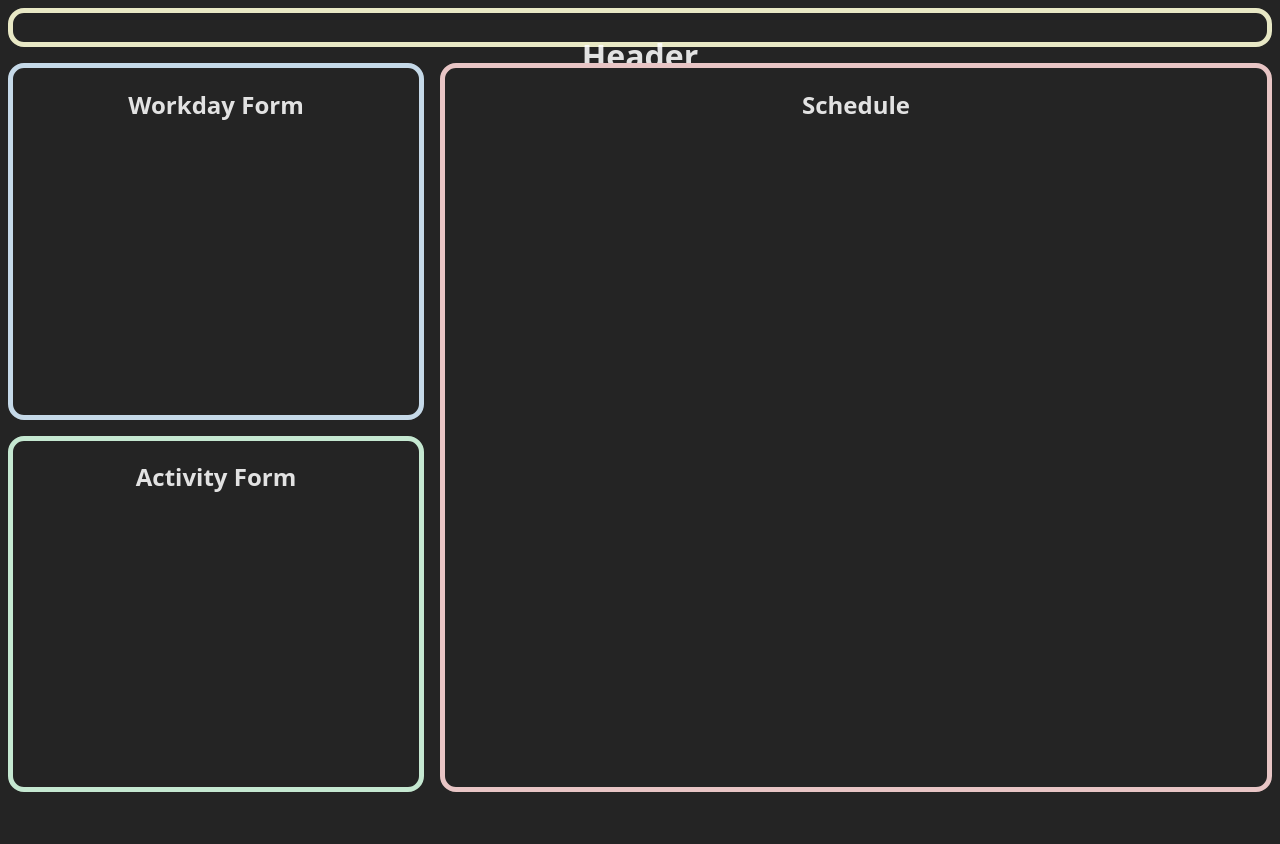
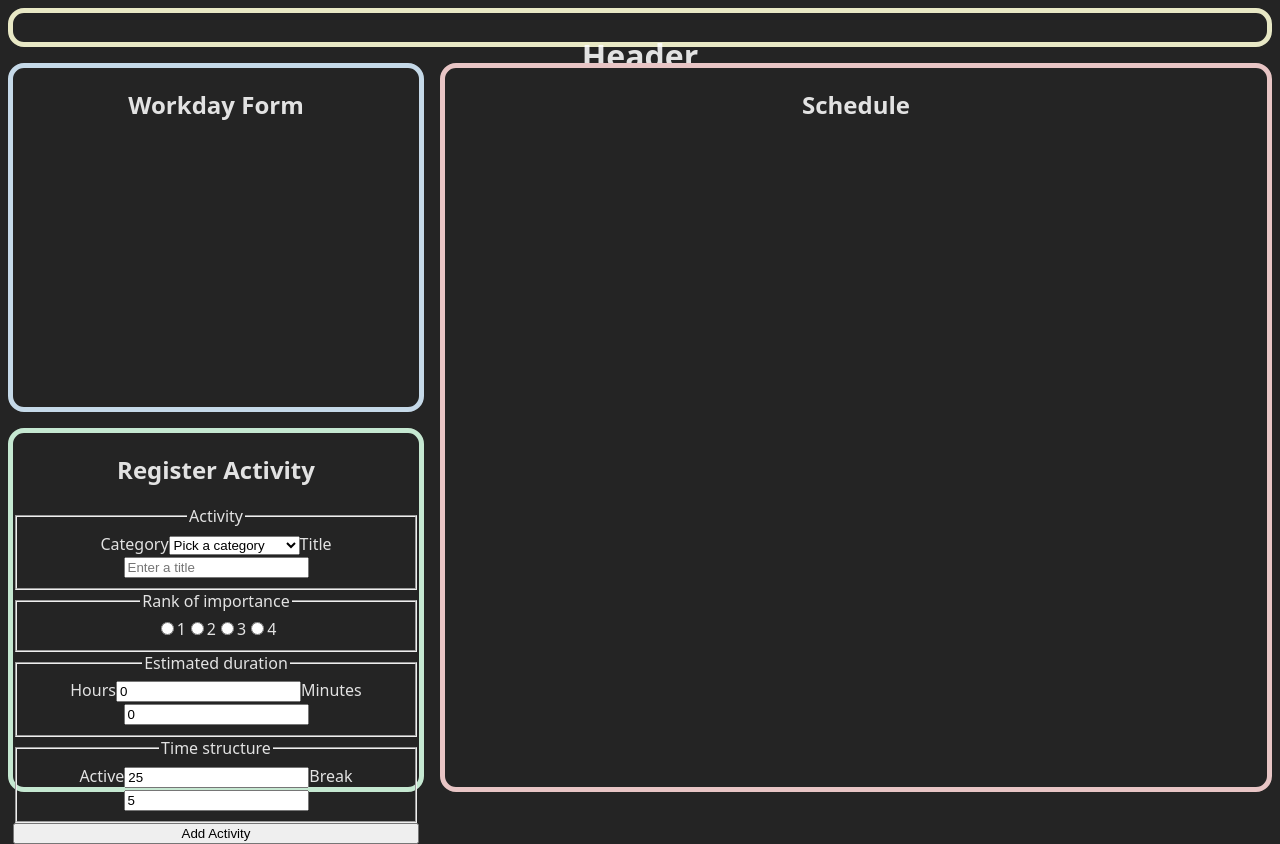
Before and after one commit to ollewarne/linkoping-pps, a React (Vite) app: page / in a window 1280 px wide. Before the commit the page ends 800 px from the top, so only its background shows below. Built offline with nearby package versions, Linux system fonts and the light colour scheme.

Commit message:
creating base form and handlers

```diff
--- a/src/components/ActivityForm/ActivityForm.jsx
+++ b/src/components/ActivityForm/ActivityForm.jsx
@@ -1,8 +1,72 @@
+import { useRef, useState } from "react";
 import styles from "./ActivityForm.module.css"
 
+const categories = ["Administrative", "Creative", "Technical", "Analytical", "Communication", "Planning", "Learning", "Sales & Marketing", "Support", "Operations"]
+
 function ActivityForm() {
+    const [activities, setActivities] = useState(null)
+    const activityId = useRef(1)
+
+    function handleSubmit(e) {
+        e.preventDefault()
+        const newActivity = {
+            id: activityId.current,
+            category: e.target.category.value,
+            title: e.target.activityTitle.value,
+            ranking: e.target.activityRating.value,
+            estimatedDuration: {hours: e.target.hours.value, minutes: e.target.minutes.value},
+            activeTime: e.target.activeTime.value,
+            breakTime: e.target.breakTime.value,
+            currentlyActive: false,
+            totalTimeSpent: 0
+        }
+
+        activityId.current++
+
+        setActivities({...activities, newActivity});
+        console.log(activities);
+    }
+
     return (
-        <div className={styles.container}><h2>Activity Form</h2></div>
+        <div className={styles.container}>
+            <h2>Register Activity</h2>
+            <form style={{ display: "flex", flexDirection: "column" }} onSubmit={handleSubmit}>
+                <fieldset>
+                    <legend>Activity</legend>
+                    <label htmlFor="category">Category</label>
+                    <select name="category" className="category">
+                        <option value="">Pick a category</option>
+                        {
+                            categories.map(category => <option value={category}>{category}</option>)
+                        }
+                    </select>
+                    <label htmlFor="activityTitle">Title</label>
+                    <input name="activityTitle" type="text" placeholder="Enter a title" />
+                </fieldset>
+                <fieldset>
+                    <legend>Rank of importance</legend>
+                    <input type="radio" name="activityRating" id="rating1" value="1" /><label htmlFor="rating1">1</label>
+                    <input type="radio" name="activityRating" id="rating2" value="2" /><label htmlFor="rating2">2</label>
+                    <input type="radio" name="activityRating" id="rating3" value="3" /><label htmlFor="rating3">3</label>
+                    <input type="radio" name="activityRating" id="rating4" value="4" /><label htmlFor="rating4">4</label>
+                </fieldset>
+                <fieldset>
+                    <legend>Estimated duration</legend>
+                    <label htmlFor="hours">Hours</label>
+                    <input name="hours" type="number" value={0} />
+                    <label htmlFor="minutes">Minutes</label>
+                    <input name="minutes" type="number" value={0} />
+                </fieldset>
+                <fieldset>
+                    <legend>Time structure</legend>
+                    <label htmlFor="activeTime">Active</label>
+                    <input type="number" name="activeTime" value={25} />
+                    <label htmlFor="breakTime">Break</label>
+                    <input type="number" name="breakTime" value={5} />
+                </fieldset>
+                <button type="submit">Add Activity</button>
+            </form>
+        </div>
     )
 }
 
```
